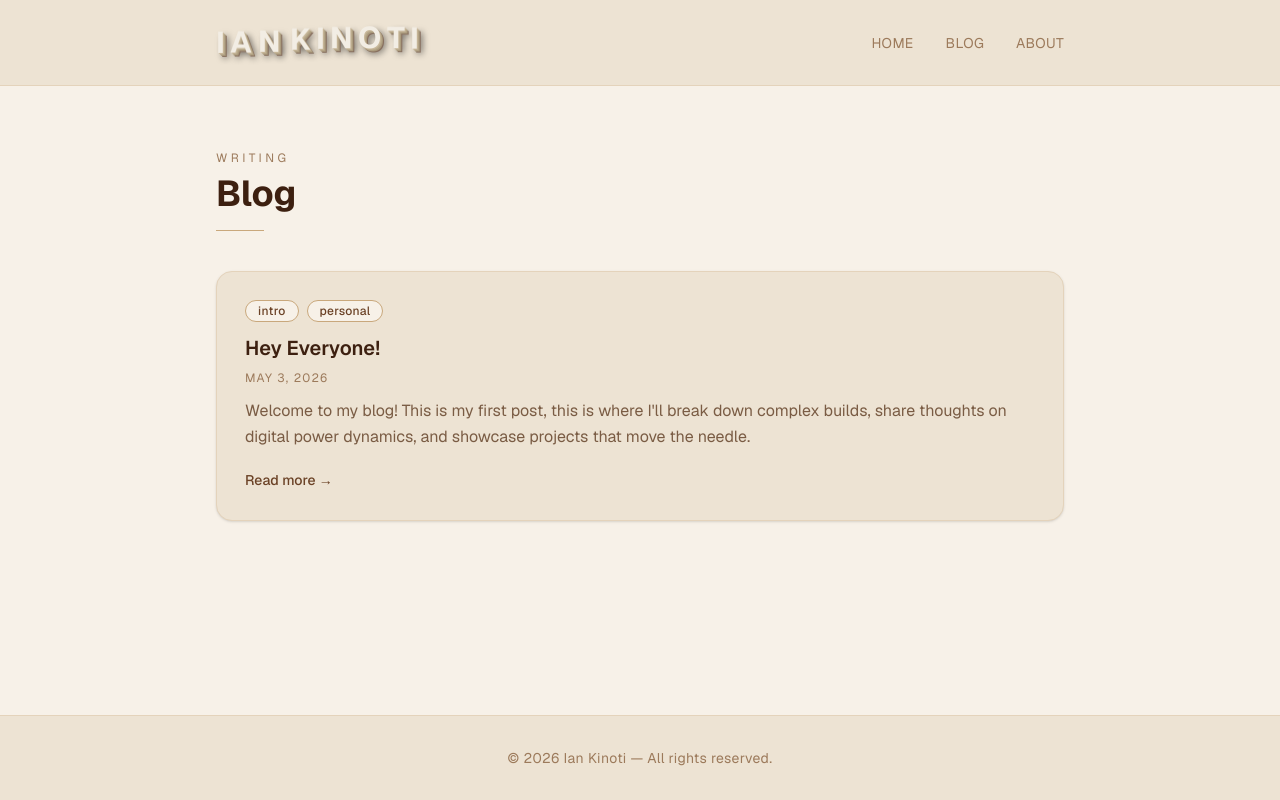
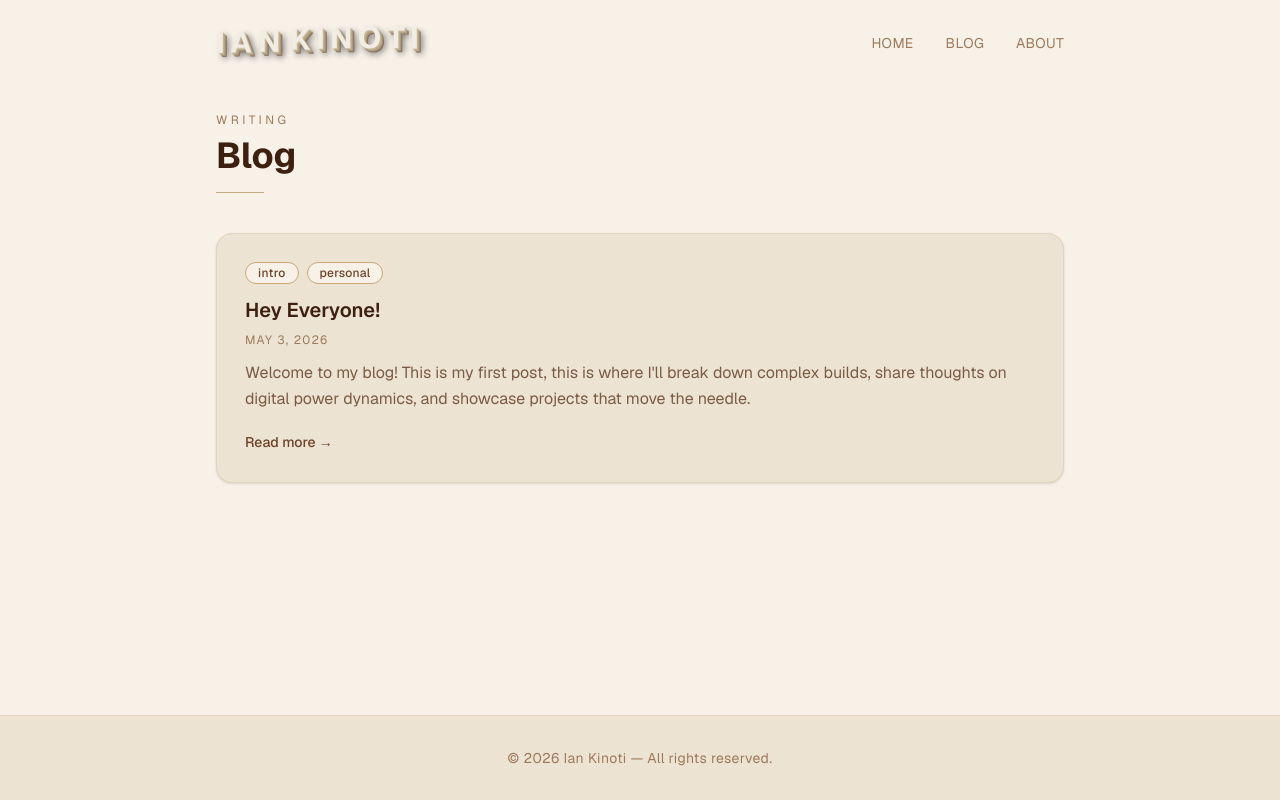
Before and after one commit to iankinoti-cloud/ian_blog_site, a Next.js app: page /blog in a window 1280 px wide. Built offline with nearby package versions, Linux system fonts and the light colour scheme.

Commit message:
feat: sticky transparent navbar that camouflages at top of page

```diff
--- a/src/components/Header.tsx
+++ b/src/components/Header.tsx
@@ -2,7 +2,7 @@
 
 import Link from "next/link";
 import { motion } from "framer-motion";
-import { useState, useCallback } from "react";
+import { useState, useCallback, useEffect } from "react";
 import AnimatedName from "@/components/shared/AnimatedName";
 
 export interface HeaderProps {
@@ -12,13 +12,30 @@ export interface HeaderProps {
 
 export default function Header({ name, navLinks }: HeaderProps) {
   const [wiggleTrigger, setWiggleTrigger] = useState(0);
+  const [scrolled, setScrolled] = useState(false);
+
+  useEffect(() => {
+    const onScroll = () => setScrolled(window.scrollY > 10);
+    window.addEventListener("scroll", onScroll, { passive: true });
+    return () => window.removeEventListener("scroll", onScroll);
+  }, []);
 
   const handleNavClick = useCallback(() => {
     setWiggleTrigger((n) => n + 1);
   }, []);
 
   return (
-    <header className="w-full border-b border-[var(--tan-light)] bg-[var(--parchment)]">
+    <header
+      className="fixed top-0 left-0 right-0 z-50 w-full transition-all duration-500"
+      style={{
+        background: scrolled ? "var(--parchment)" : "transparent",
+        borderBottom: scrolled
+          ? "1px solid var(--tan-light)"
+          : "1px solid transparent",
+        backdropFilter: scrolled ? "blur(12px)" : "none",
+        WebkitBackdropFilter: scrolled ? "blur(12px)" : "none",
+      }}
+    >
       <h1 className="sr-only">{name}</h1>
       <nav className="mx-auto flex max-w-4xl items-center justify-between px-6 py-5">
         <Link
--- a/src/components/layout/Layout.tsx
+++ b/src/components/layout/Layout.tsx
@@ -11,7 +11,7 @@ export default function Layout({ children }: { children: React.ReactNode }) {
   return (
     <div className="flex min-h-screen flex-col bg-[var(--cream)]">
       <Header name="Ian Kinoti" navLinks={NAV_LINKS} />
-      <div className="mx-auto w-full max-w-4xl flex-1 px-6 py-16">
+      <div className="mx-auto w-full max-w-4xl flex-1 px-6 py-16 pt-28">
         {children}
       </div>
       <Footer />
```
